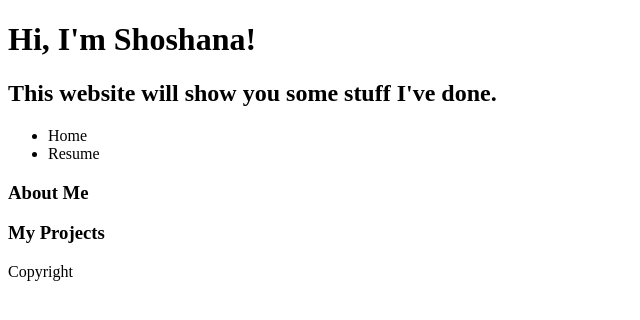
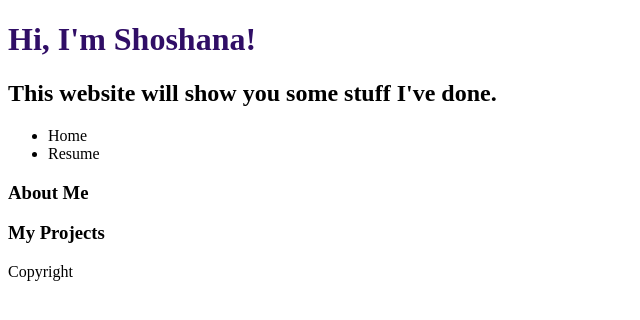
Before and after one commit to ShoshBeer/Portfolio, a plain HTML site: page index.html in a window 1280 px wide. Shown: the whole page, without its empty margins (0-640 px from the left). Drawn offline with Linux system fonts and the light colour scheme.

Commit message:
link stylesheet

```diff
--- a/index.html
+++ b/index.html
@@ -2,6 +2,7 @@
 <html lang="en">
     <head>
         <title>Shoshana Beer</title>
+        <link rel="stylesheet" href="./styles/styles.css" type="text/css">
     </head>
 
     <body>
--- /dev/null
+++ b/styles/styles.css
@@ -0,0 +1,7 @@
+* {
+    box-sizing: border-box;
+}
+
+h1 {
+    color: rgb(48, 14, 102)
+}
```
